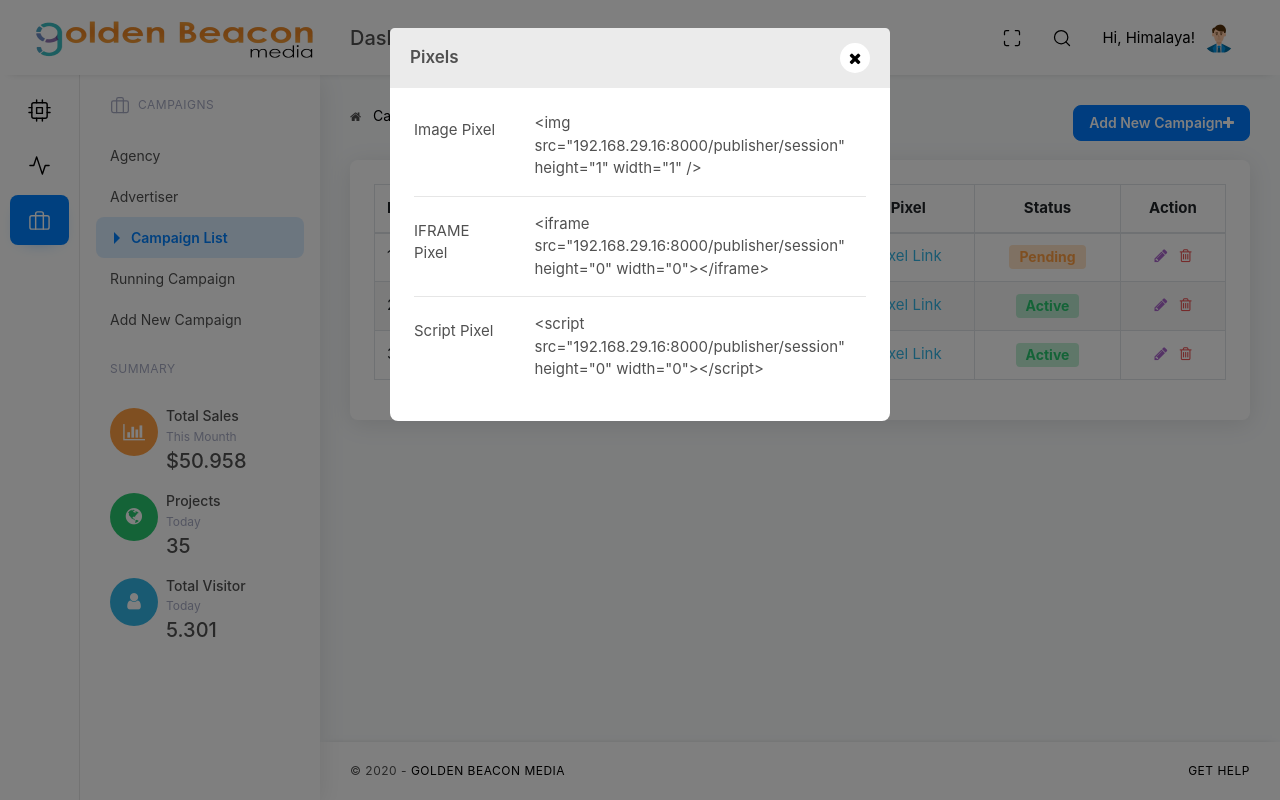
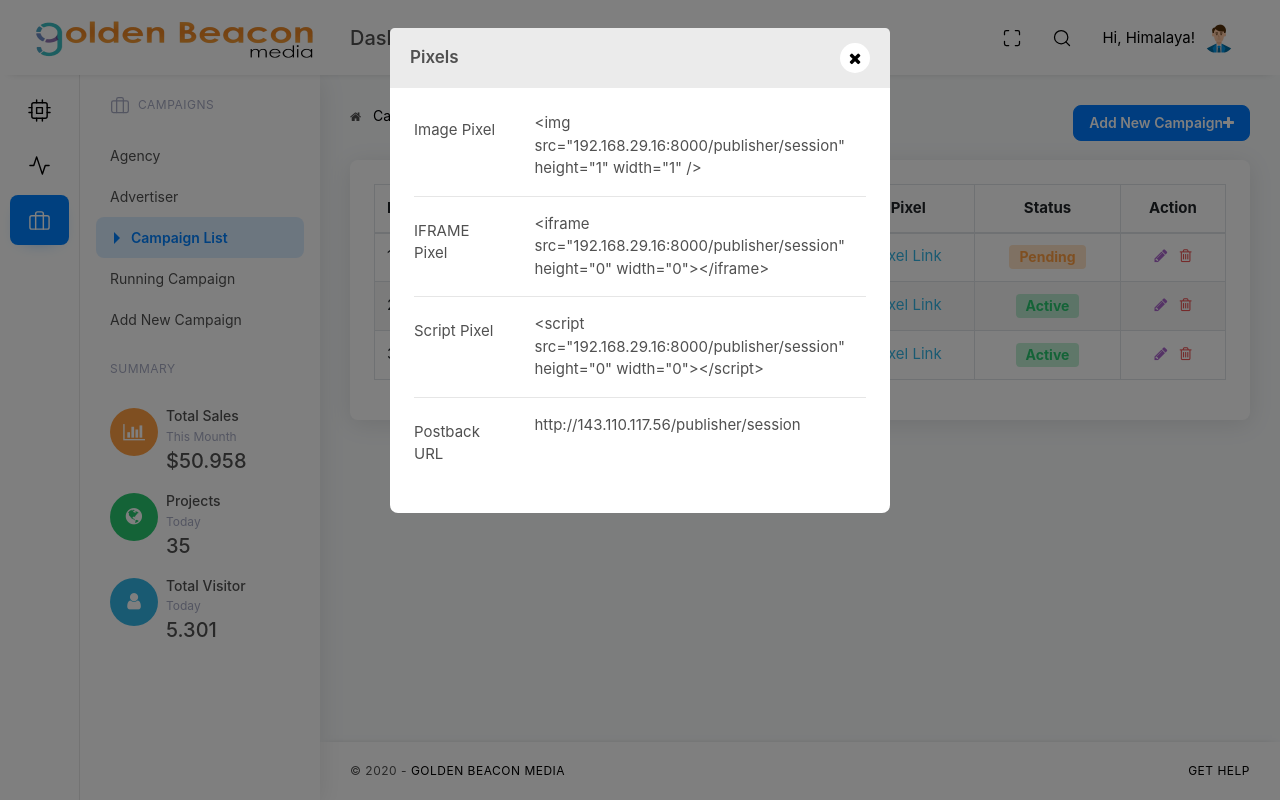
Before and after one commit to Himalayagup/tracking, a Django app: page /campaign/ in a window 1280 px wide, after a click on "Pixel Link". Run offline with Django 3.2, Linux system fonts and the light colour scheme; a user stored in the database is signed in; data comes from the database, SQL or seed files in the repository; both versions use the stored data as it was after the commit; some libraries are stand-ins or nearby versions; some web fonts are replaced.

Commit message:
postback url added

```diff
--- a/templates/campaign/campaign_list.html
+++ b/templates/campaign/campaign_list.html
@@ -204,6 +204,17 @@
                     </div>
                   </div>
                 </div>
+                <hr>
+                <div class="form-group row">
+                  <label class="col-sm-3 col-form-label">Postback URL</label>
+                  <div class="col-sm-9">
+                    <div>
+
+                      http://143.110.117.56/publisher/session
+
+                    </div>
+                  </div>
+                </div>
               </div>
             </div>
           </div>
--- a/trackingmain/settings.py
+++ b/trackingmain/settings.py
@@ -22,7 +22,7 @@ TEMPLATE_DIR = os.path.join(BASE_DIR, 'templates')
 SECRET_KEY = '5(+t&q@@qp5#xb%qjcyyg$133p6!48sn+a7axlf43)8c%g!_8g'
 
 # SECURITY WARNING: don't run with debug turned on in production!
-DEBUG = False
+DEBUG = True
 
 ALLOWED_HOSTS = ['192.168.29.16', '192.168.29.84', '127.0.0.1',
                  'localhost', '143.110.177.56']
```
Also changed, not shown: db.sqlite3.
